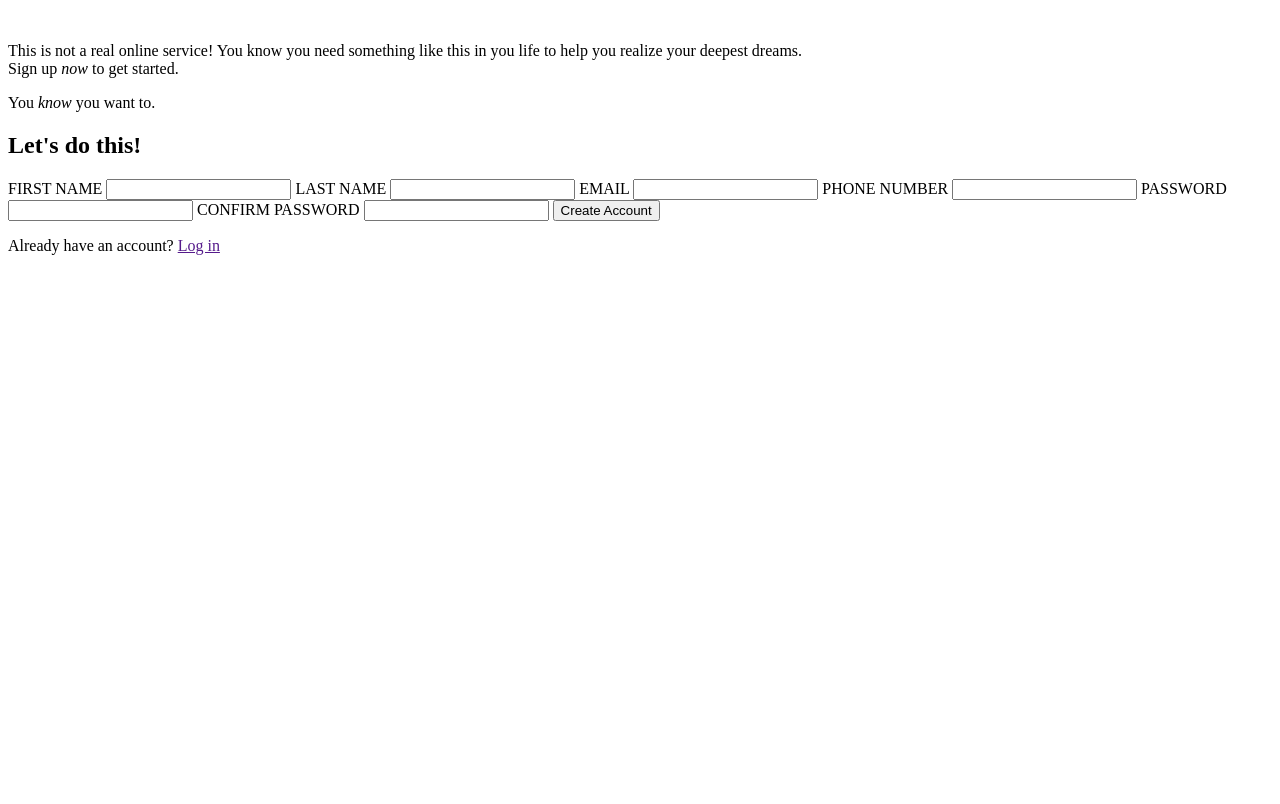
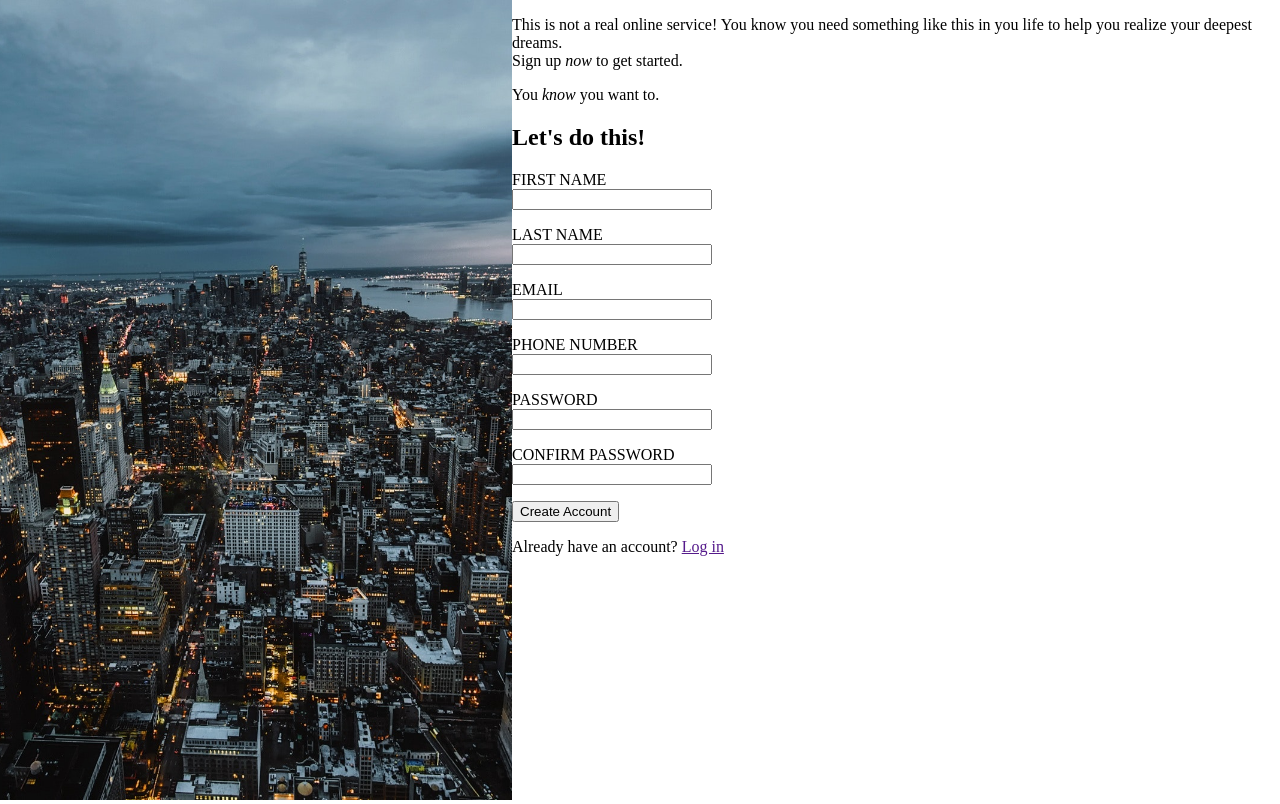
Before and after one commit to mateusmtoledo/sign-up-form, a plain HTML site: page index.html in a window 1280 px wide. Drawn offline with Linux system fonts and the light colour scheme.

Commit message:
Add picture

```diff
--- a/index.html
+++ b/index.html
@@ -9,29 +9,41 @@
 </head>
 
 <body>
-    <div class="image">
-        <img src="" alt="" width="" height="">
+    <div class="picture">
+        <img class="image" src="./images/city.jpg" alt="" width="" height="">
         <img src="" alt="">
     </div>
-    <section>
+    <section class="container">
         <p>This is not a real online service! You know you need something like
             this in you life to help you realize your deepest dreams.
             <br>Sign up <em>now</em> to get started.</p>
         <p>You <em>know</em> you want to.</p>
+        <h2>Let's do this!</h2>
         <form action="" method="">
-            <h2>Let's do this!</h2>
+            <p>
                 <label for="first-name">FIRST NAME</label>
                 <input type="text" name="user_fname" id="first-name">
+            </p>
+            <p>
                 <label for="last-name">LAST NAME</label>
                 <input type="text" name="user_lname" id="last-name">
+            </p>
+            <p>
                 <label for="email">EMAIL</label>
                 <input type="email" name="user_email" id="email">
+            </p>
+            <p>
                 <label for="phone">PHONE NUMBER</label>
                 <input type="tel" name="user_phone" id="phone">
+            </p>
+            <p>
                 <label for="password">PASSWORD</label>
                 <input type="password" name="user_password" id="password">
+            </p>
+            <p>
                 <label for="confirm-password">CONFIRM PASSWORD</label>
                 <input type="password" name="confirm_password" id="confirm-password">
+            </p>
             <button type="submit">Create Account</button>
         </form>
         <p>Already have an account? <a href="">Log in</a></p>
--- a/style.css
+++ b/style.css
@@ -0,0 +1,34 @@
+:root {
+    font-size: 16px;
+}
+
+body {
+    margin: 0;
+    display: flex;
+}
+
+.container {
+    flex: 0 1 60vw;
+}
+
+.picture {
+    flex: 0 1 40vw;
+    height: 100vh;
+    width: 40vw;
+}
+
+form > p {
+    display: flex;
+    flex-direction: column;
+}
+
+.image {
+    height: 100vh;
+    width: 100%;
+    object-fit: cover;
+    object-position: center bottom;
+}
+
+input {
+    width: 15vw;
+}
```
Also changed, not shown: images/city.jpg (added). Lines whose indentation alone changed are shown as unchanged.
